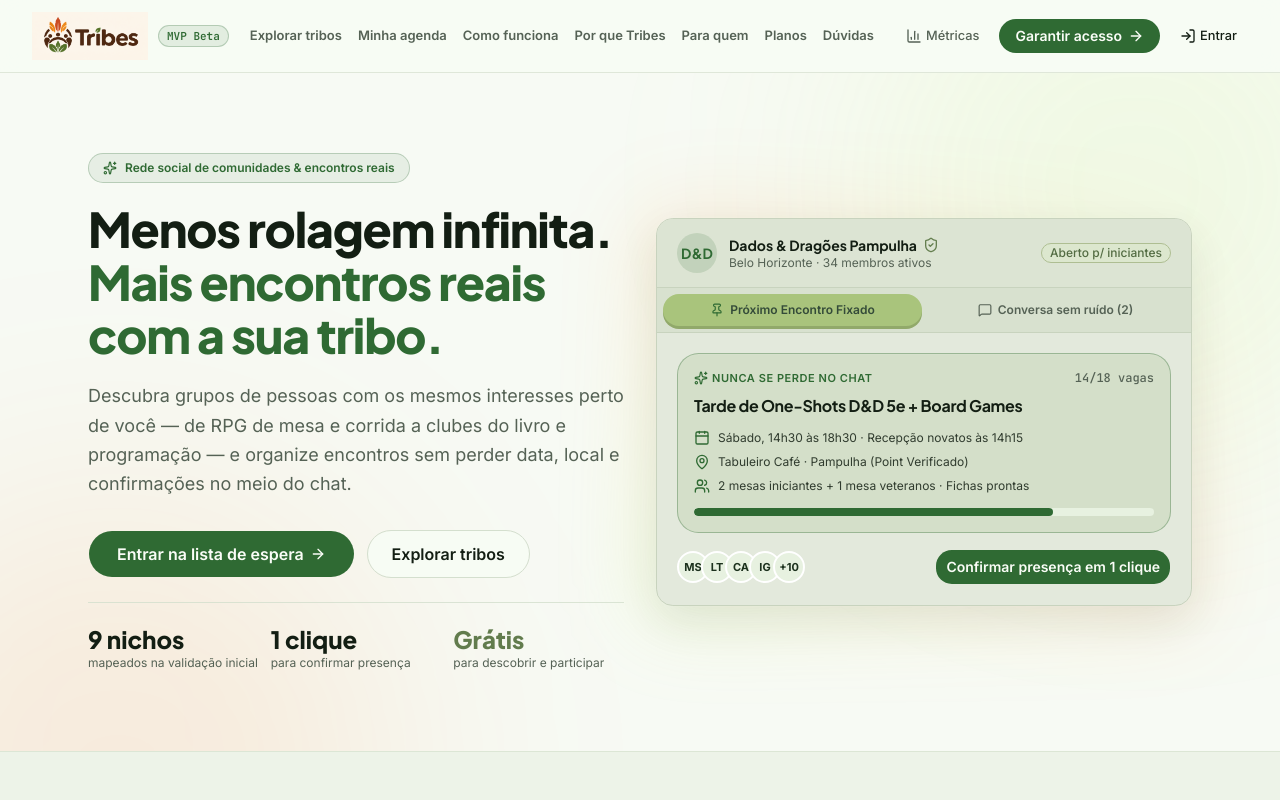
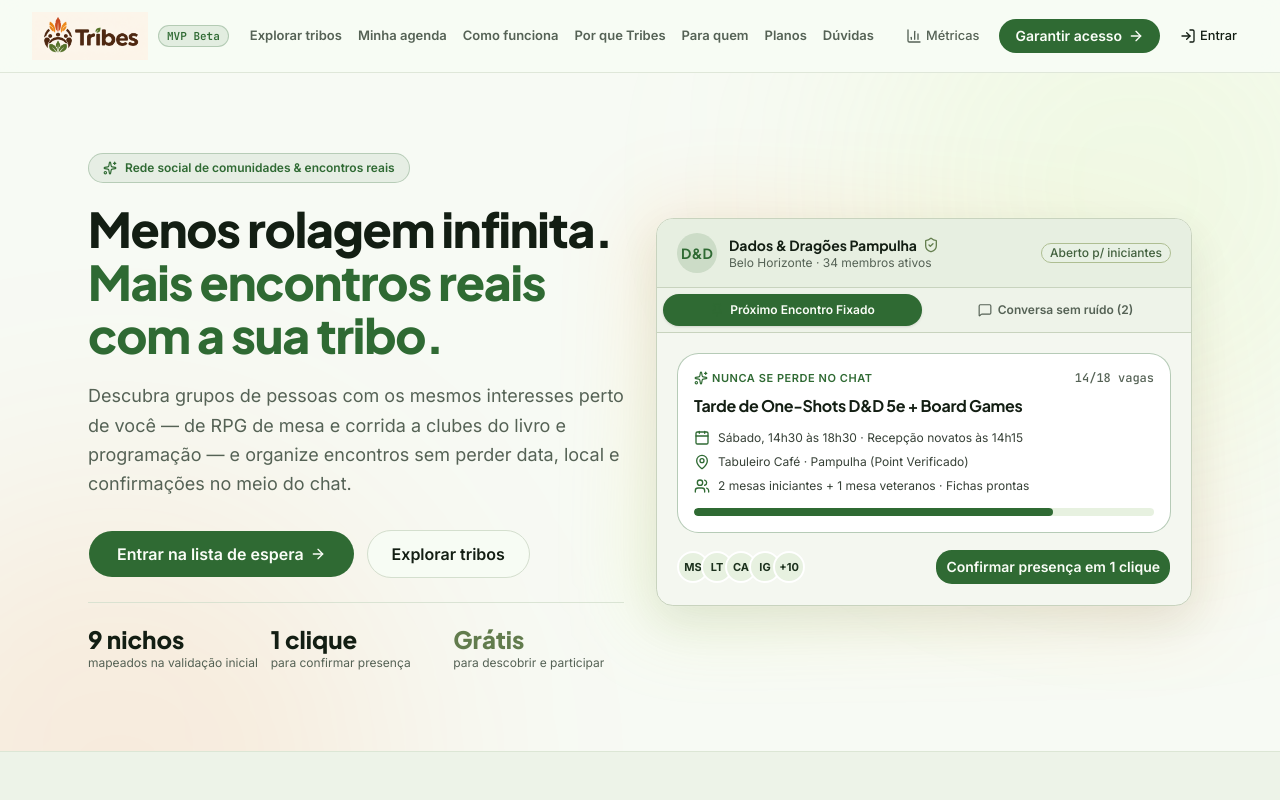
Before and after one commit to ArthurG12/Tribes, a Next.js app in the folder frontend/: page / in a window 1280 px wide. Shown: the top 800 px of the page. Built offline with nearby package versions, Linux system fonts and the light colour scheme.

Commit message:
Refine hero preview colors and contrast

```diff
--- a/frontend/src/components/tribes/hero-mockup.tsx
+++ b/frontend/src/components/tribes/hero-mockup.tsx
@@ -36,9 +36,9 @@ export function HeroMockup({ onInteract }: HeroMockupProps) {
         className="pointer-events-none absolute -inset-4 -z-10 rounded-4xl bg-gradient-to-tr from-[#c4f36a]/20 via-orange-500/10 to-transparent blur-2xl"
       />
 
-      <div className="overflow-hidden rounded-xl border border-[#c8d3be] bg-[#e3e9dc] shadow-[0_16px_40px_rgba(48,66,45,0.09)] ring-1 ring-white/[0.04] ">
+      <div className="overflow-hidden rounded-xl border border-[#c8d3be] bg-[#f4f7f0] shadow-[0_16px_40px_rgba(48,66,45,0.09)] ring-1 ring-white/[0.04] ">
         {/* Top bar of tribe room */}
-        <div className="flex items-center justify-between border-b border-[#c8d3be] bg-[#dce4d3] px-4 py-3.5 sm:px-5">
+        <div className="flex items-center justify-between border-b border-[#c8d3be] bg-[#e7efe1] px-4 py-3.5 sm:px-5">
           <div className="flex items-center gap-3">
             <div className="flex size-10 items-center justify-center rounded-2xl bg-primary/15 font-heading text-sm font-bold text-primary">
               D&D
@@ -55,13 +55,13 @@ export function HeroMockup({ onInteract }: HeroMockupProps) {
               </p>
             </div>
           </div>
-          <Badge className="border-emerald-600/20 border border-[#aebe92] bg-[#dce7ce] text-[#536c43] hover:bg-[#d6e2c8]">
+          <Badge className="border-emerald-600/20 border border-[#aebe92] bg-[#e8f1e4] text-[#42613e] hover:bg-[#d6e2c8]">
             Aberto p/ iniciantes
           </Badge>
         </div>
 
         {/* Mode switcher: Pinned Event vs Organized Chat */}
-        <div className="grid grid-cols-2 gap-1 border-b border-[#c8d3be] bg-[#d8e1cf] p-1.5">
+        <div className="grid grid-cols-2 gap-1 border-b border-[#c8d3be] bg-[#eef3e9] p-1.5">
           <button
             type="button"
             onClick={() => {
@@ -70,7 +70,7 @@ export function HeroMockup({ onInteract }: HeroMockupProps) {
             }}
             className={`flex items-center justify-center gap-1.5 rounded-xl py-2 text-xs font-semibold transition-all ${
               activeTab === "evento"
-                ? "bg-[#a9c47c] text-[#344b39] shadow-[0_3px_0_#91a96a]"
+                ? "bg-primary text-primary-foreground shadow-sm"
                 : "text-muted-foreground hover:text-foreground"
             }`}
           >
@@ -85,7 +85,7 @@ export function HeroMockup({ onInteract }: HeroMockupProps) {
             }}
             className={`flex items-center justify-center gap-1.5 rounded-xl py-2 text-xs font-semibold transition-all ${
               activeTab === "chat"
-                ? "bg-[#a9c47c] text-[#344b39] shadow-sm"
+                ? "bg-primary text-primary-foreground shadow-sm"
                 : "text-muted-foreground hover:text-foreground"
             }`}
           >
@@ -96,7 +96,7 @@ export function HeroMockup({ onInteract }: HeroMockupProps) {
 
         {activeTab === "evento" ? (
           <div className="space-y-4 p-4 sm:p-5">
-            <div className="rounded-2xl border border-primary/35 bg-[#d4dfc9] shadow-[inset_0_1px_0_rgba(255,255,255,0.05)] p-4">
+            <div className="rounded-2xl border border-primary/35 bg-white shadow-[inset_0_1px_0_rgba(255,255,255,0.05)] p-4">
               <div className="mb-2 flex items-center justify-between gap-2">
                 <span className="inline-flex items-center gap-1 text-[11px] font-semibold uppercase tracking-wider text-primary">
                   <Sparkles className="size-3.5" />
@@ -185,7 +185,7 @@ export function HeroMockup({ onInteract }: HeroMockupProps) {
                 Subi as fichas prontas direto no card do encontro! Assim ninguém precisa rolar 200 mensagens pra achar horário ou endereço.
               </p>
             </div>
-            <div className="rounded-xl border border-[#c8d3be] bg-[#dce4d3] p-3 text-xs">
+            <div className="rounded-xl border border-[#c8d3be] bg-[#f2f6ee] p-3 text-xs">
               <div className="flex items-center justify-between">
                 <span className="font-semibold text-foreground">
                   Lucas T. · 1º encontro na tribo
```
